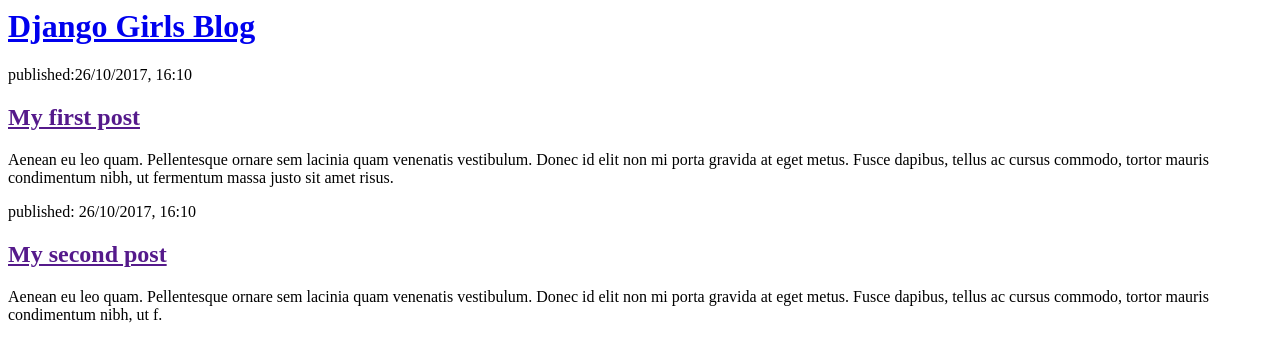
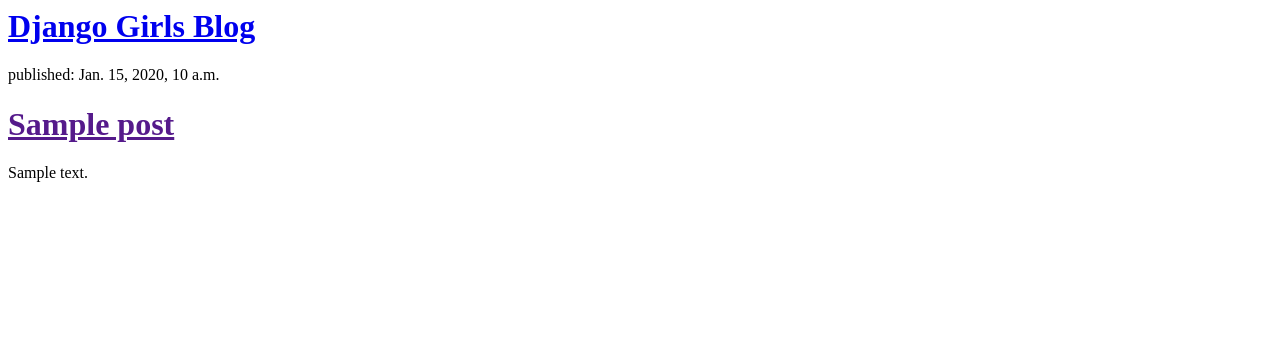
Before and after one commit to anselmadm/my-first-blog, a Django app: template blog/templates/blog/post_list.html in a window 1280 px wide. Shown: the top 362 px of the page. Run offline with Django 3.2, Linux system fonts and the light colour scheme; the template is opened without the code that fills it: values that come from a table or form of the project are taken from there, others are empty; tables that the repository leaves empty hold one stand-in row (values such as "Sample post").

Commit message:
Modified templates to display posts from database

```diff
--- a/blog/models.py
+++ b/blog/models.py
@@ -12,7 +12,7 @@
 		blank=True, null=True)
 
 	def publish(self):
-		self.publihsed_date = timezone.now()
+		self.published_date = timezone.now()
 		self.save()
 
 	def __str__(self):
--- a/blog/templates/blog/post_list.html
+++ b/blog/templates/blog/post_list.html
@@ -5,20 +5,23 @@
    	</head>
 
    	<body>
-   		<div>
-   			<h1><a href="/">Django Girls Blog</a></h1>
-   		</div>
+
+   		 <div>
+            <h1><a href="/">Django Girls Blog</a></h1>
+        </div>
 
    		<div>
-   			<p>published:26/10/2017, 16:10</p>
-   			<h2><a href="">My first post</a></h2>
-   			<p>Aenean eu leo quam. Pellentesque ornare sem lacinia quam venenatis vestibulum. Donec id elit non mi porta gravida at eget metus. Fusce dapibus, tellus ac cursus commodo, tortor mauris condimentum nibh, ut fermentum massa justo sit amet risus.</p>
-        </div>
 
-        <div>
-            <p>published: 26/10/2017, 16:10</p>
-            <h2><a href="">My second post</a></h2>
-            <p>Aenean eu leo quam. Pellentesque ornare sem lacinia quam venenatis vestibulum. Donec id elit non mi porta gravida at eget metus. Fusce dapibus, tellus ac cursus commodo, tortor mauris condimentum nibh, ut f.</p>
+   		{% for post in posts %}
+
+   			<div>
+   				<p>published: {{ post.published_date }}</p>
+   				<h1><a href="">{{ post.title }}</a></h1>
+        		<p>{{ post.text|linebreaksbr }}</p>
+        	</div>
+
+   		{% endfor %}
+
         </div>
 
 	</body>
```
Also changed, not shown: blog/views.py (+7 -1 lines).
